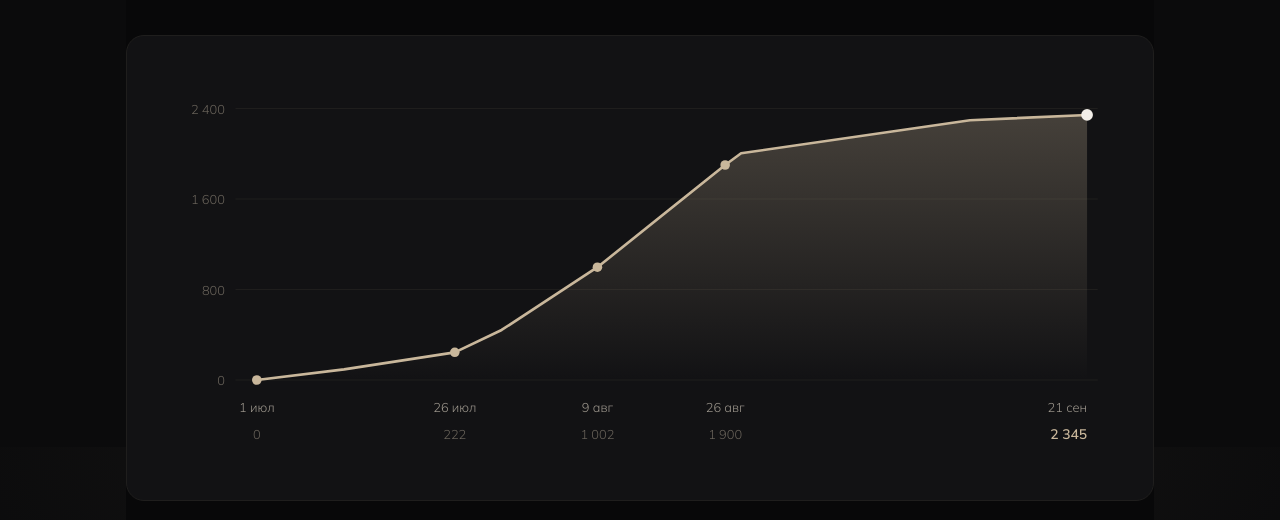
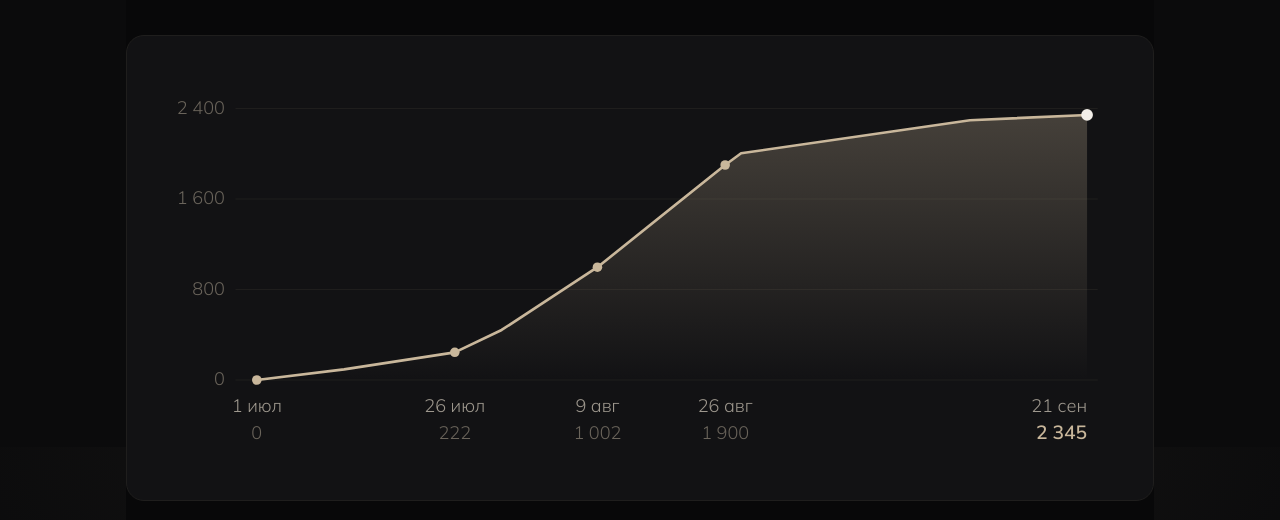
Before and after one commit to hasimovmalik90-oss/georgi-case, a plain HTML site: page index.html in a window 1280 px wide. Shown: the part 4353-4873 px from the top of the page. Drawn offline with nearby package versions, Linux system fonts and the light colour scheme.

Commit message:
График роста целиком помещается на мобилке
Co-Authored-By: Claude Opus 5 (1M context) <noreply@anthropic.com>

```diff
--- a/index.html
+++ b/index.html
@@ -97,6 +97,7 @@ section.deep{background:var(--deep)}
 /* chart */
 .chart{background:var(--soft);border:1px solid var(--line);border-radius:18px;padding:30px clamp(18px,3vw,34px);overflow-x:auto}
 .chart svg{display:block;min-width:620px;width:100%;height:auto}
+@media(max-width:700px){.chart{padding:22px 14px}.chart svg{min-width:0}}
 
 /* method */
 .method{display:grid;grid-template-columns:repeat(2,1fr);gap:18px;margin-top:10px}
@@ -350,10 +351,10 @@ section.deep{background:var(--deep)}
       <line x1="70" y1="125" x2="880" y2="125" stroke="#1F1E1D"/>
       <line x1="70" y1="210" x2="880" y2="210" stroke="#1F1E1D"/>
       <line x1="70" y1="295" x2="880" y2="295" stroke="#1F1E1D"/>
-      <text x="60" y="45" text-anchor="end" fill="#6A645B" font-size="12" font-family="Mulish">2 400</text>
-      <text x="60" y="130" text-anchor="end" fill="#6A645B" font-size="12" font-family="Mulish">1 600</text>
-      <text x="60" y="215" text-anchor="end" fill="#6A645B" font-size="12" font-family="Mulish">800</text>
-      <text x="60" y="300" text-anchor="end" fill="#6A645B" font-size="12" font-family="Mulish">0</text>
+      <text x="60" y="45" text-anchor="end" fill="#6A645B" font-size="17" font-family="Mulish">2 400</text>
+      <text x="60" y="130" text-anchor="end" fill="#6A645B" font-size="17" font-family="Mulish">1 600</text>
+      <text x="60" y="215" text-anchor="end" fill="#6A645B" font-size="17" font-family="Mulish">800</text>
+      <text x="60" y="300" text-anchor="end" fill="#6A645B" font-size="17" font-family="Mulish">0</text>
       <path d="M90,295 L172,285 L276,269 L320,248 L410,189 L530,93 L545,82 L760,51 L870,46 L870,295 L90,295 Z" fill="url(#fill)"/>
       <path d="M90,295 L172,285 L276,269 L320,248 L410,189 L530,93 L545,82 L760,51 L870,46" fill="none" stroke="#C9B79B" stroke-width="2.5" stroke-linejoin="round" stroke-linecap="round"/>
       <circle cx="90" cy="295" r="4.5" fill="#C9B79B"/>
@@ -361,16 +362,16 @@ section.deep{background:var(--deep)}
       <circle cx="410" cy="189" r="4.5" fill="#C9B79B"/>
       <circle cx="530" cy="93" r="4.5" fill="#C9B79B"/>
       <circle cx="870" cy="46" r="5.5" fill="#F2EEE8"/>
-      <text x="90" y="325" text-anchor="middle" fill="#9E988E" font-size="12" font-family="Mulish">1 июл</text>
-      <text x="276" y="325" text-anchor="middle" fill="#9E988E" font-size="12" font-family="Mulish">26 июл</text>
-      <text x="410" y="325" text-anchor="middle" fill="#9E988E" font-size="12" font-family="Mulish">9 авг</text>
-      <text x="530" y="325" text-anchor="middle" fill="#9E988E" font-size="12" font-family="Mulish">26 авг</text>
-      <text x="870" y="325" text-anchor="end" fill="#9E988E" font-size="12" font-family="Mulish">21 сен</text>
-      <text x="90" y="350" text-anchor="middle" fill="#6A645B" font-size="12" font-family="Mulish">0</text>
-      <text x="276" y="350" text-anchor="middle" fill="#6A645B" font-size="12" font-family="Mulish">222</text>
-      <text x="410" y="350" text-anchor="middle" fill="#6A645B" font-size="12" font-family="Mulish">1 002</text>
-      <text x="530" y="350" text-anchor="middle" fill="#6A645B" font-size="12" font-family="Mulish">1 900</text>
-      <text x="870" y="350" text-anchor="end" fill="#C9B79B" font-size="13" font-weight="600" font-family="Mulish">2 345</text>
+      <text x="90" y="325" text-anchor="middle" fill="#9E988E" font-size="17" font-family="Mulish">1 июл</text>
+      <text x="276" y="325" text-anchor="middle" fill="#9E988E" font-size="17" font-family="Mulish">26 июл</text>
+      <text x="410" y="325" text-anchor="middle" fill="#9E988E" font-size="17" font-family="Mulish">9 авг</text>
+      <text x="530" y="325" text-anchor="middle" fill="#9E988E" font-size="17" font-family="Mulish">26 авг</text>
+      <text x="870" y="325" text-anchor="end" fill="#9E988E" font-size="17" font-family="Mulish">21 сен</text>
+      <text x="90" y="350" text-anchor="middle" fill="#6A645B" font-size="17" font-family="Mulish">0</text>
+      <text x="276" y="350" text-anchor="middle" fill="#6A645B" font-size="17" font-family="Mulish">222</text>
+      <text x="410" y="350" text-anchor="middle" fill="#6A645B" font-size="17" font-family="Mulish">1 002</text>
+      <text x="530" y="350" text-anchor="middle" fill="#6A645B" font-size="17" font-family="Mulish">1 900</text>
+      <text x="870" y="350" text-anchor="end" fill="#C9B79B" font-size="18" font-weight="600" font-family="Mulish">2 345</text>
     </svg>
   </div>
   <div class="ladder reveal">
```
